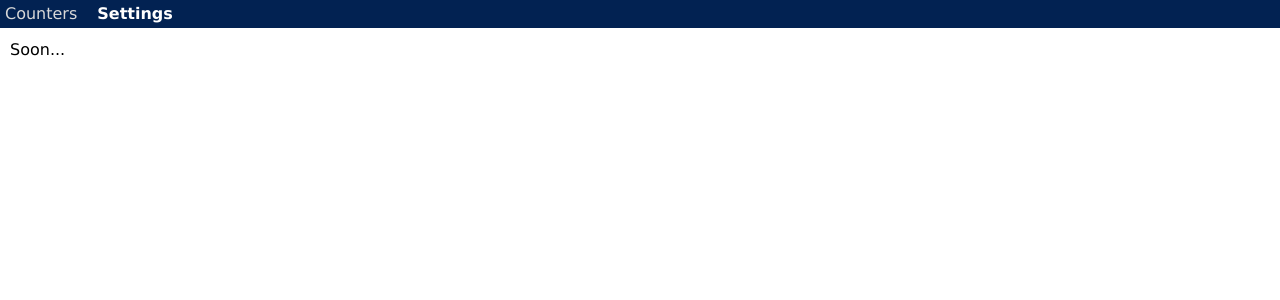
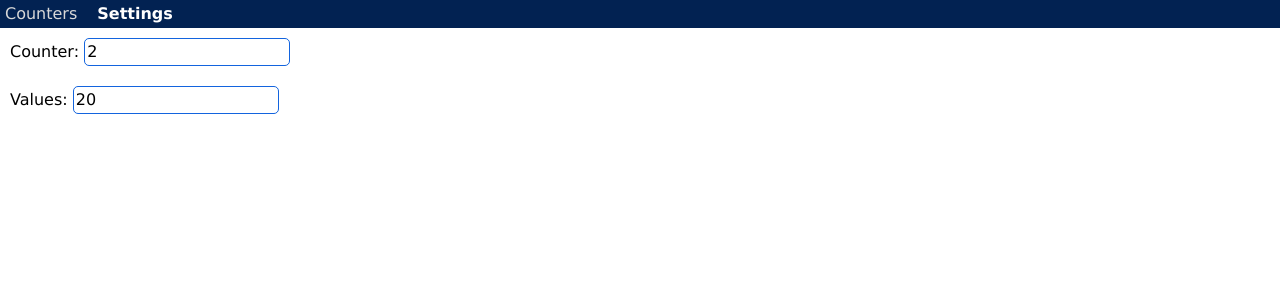
Before and after one commit to aurock-dev/counter, a Vue app: page /settings in a window 1280 px wide. Shown: the top 300 px of the page. Built offline with nearby package versions, Linux system fonts and the light colour scheme.

Commit message:
add pinia and settings

```diff
--- a/package.json
+++ b/package.json
@@ -9,6 +9,7 @@
   },
   "dependencies": {
     "lucide-vue-next": "^0.511.0",
+    "pinia": "^3.0.2",
     "register-service-worker": "^1.7.2",
     "vue": "^3.5.13",
     "vue-router": "^4.5.0"
--- a/src/components/Counter.vue
+++ b/src/components/Counter.vue
@@ -1,11 +1,13 @@
 <script setup>
-import { ref } from 'vue'
+import { ref, onMounted } from 'vue'
 import { RotateCwSquare, Trash2 } from 'lucide-vue-next'
+import { settingsStore } from '@/store/settings'
 
 const props = defineProps({
     id: Number
 })
 const emit = defineEmits(['delete'])
+const store = settingsStore()
 
 const counter = ref(0)
 const counterName = ref('Counter name')
@@ -38,6 +40,10 @@ const rotate = () => {
         rotation.value = 0
     }
 }
+
+onMounted(() => {
+    counter.value = store.values
+})
 
 </script>
 
--- a/src/main.js
+++ b/src/main.js
@@ -4,7 +4,9 @@ import { createApp } from 'vue'
 import App from './App.vue'
 import router from './router'
 import './registerServiceWorker'
+import { createPinia } from 'pinia'
 
 const app = createApp(App)
 app.use(router)
+app.use(createPinia())
 app.mount('#app')
--- /dev/null
+++ b/src/store/settings.js
@@ -0,0 +1,12 @@
+import { defineStore } from "pinia";
+import { ref } from 'vue'
+
+export const settingsStore = defineStore('settings', () => {
+    const counters = ref(2)
+    const values = ref(20)
+
+    return {
+        counters,
+        values
+    }
+})
--- a/src/views/CountersView.vue
+++ b/src/views/CountersView.vue
@@ -1,8 +1,11 @@
 <script setup>
-import { ref } from 'vue'
+import { ref, onMounted } from 'vue'
 import Counter from '../components/Counter.vue';
+import { settingsStore } from '@/store/settings';
 
-const counters = ref([1])
+const store = settingsStore()
+
+const counters = ref([])
 
 const addCounter = () => {
     counters.value.push(counters.value.length + 1)
@@ -11,6 +14,10 @@ const addCounter = () => {
 const deleteCounter = (id) => {
     counters.value = counters.value.filter(counterId => counterId !== id)
 }
+
+onMounted(() => {
+    counters.value = Array.from({ length: store.counters }, (_, i) => i + 1)
+})
 
 </script>
 
--- a/src/views/SettingsView.vue
+++ b/src/views/SettingsView.vue
@@ -1,15 +1,28 @@
 <script setup>
+import { settingsStore } from '@/store/settings'
+
+const store = settingsStore()
 
 </script>
 
 <template>
     <div class="app">
-        Soon...
+        <label for="counters">
+            Counter:
+            <input type="number" name="counters" id="input-counter" v-model="store.counters">
+        </label>
+        <label for="values">
+            Values:
+            <input type="number" name="values" id="input-value" v-model="store.values">
+        </label>
     </div>
 </template>
 
 <style scoped>
 .app {
+    display: flex;
+    flex-direction: column;
+    gap: 20px;
     padding: 10px;
 }
 </style>
```
Also changed, not shown: 1 other file (tests, documents, lock files or other folders).
